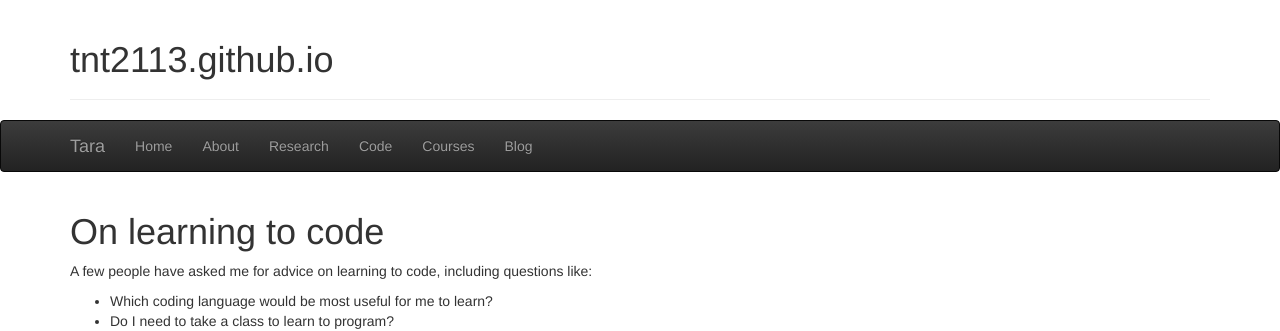
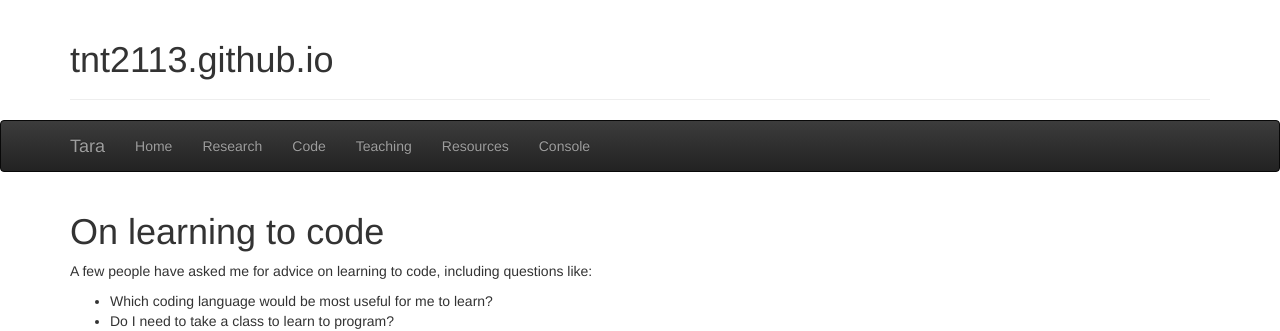
Before and after one commit to tnt2113/tnt2113.github.io, a Jekyll site: the page resources/post2.html, which Jekyll copies as it is, in a window 1280 px wide. Shown: the top 331 px of the page. Built offline with Jekyll 4.4.1, drawn with Linux system fonts in a browser that asks for light colours.

Commit message:
Update post2.html

```diff
--- a/resources/post2.html
+++ b/resources/post2.html
@@ -54,11 +54,11 @@
     <div id="navbar" class="collapse navbar-collapse">
       <ul class="nav navbar-nav">
         <li><a href="../">Home</a></li>
-        <li><a href="../about">About</a></li>
         <li><a href="../research">Research</a></li>
         <li><a href="../code">Code</a></li>
-        <li><a href="../courses">Courses</a></li>
-        <li><a href="../blog">Blog</a></li>
+        <li><a href="../teaching">Teaching</a></li>
+        <li><a href="../resources">Resources</a></li>
+        <li><a href="../console">Console</a></li>
       </ul>
     </div><!--/.nav-collapse -->
   </div>
```
